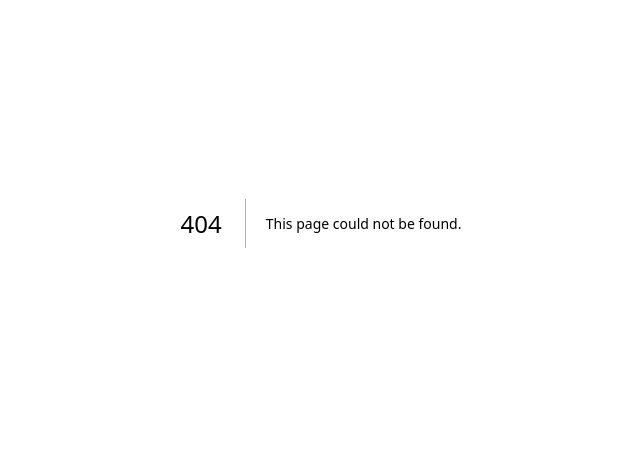
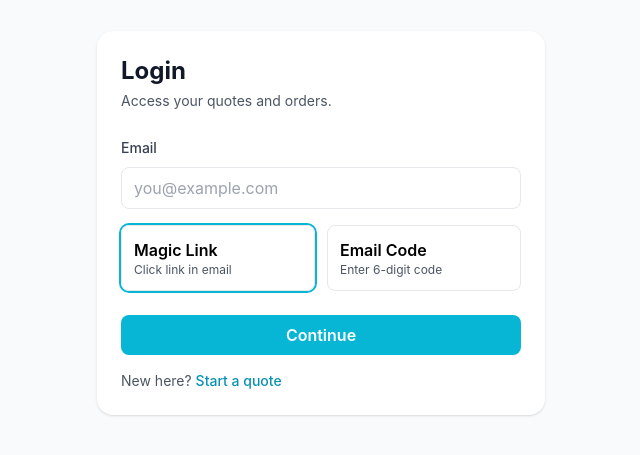
Before and after one commit to ssraminder/certified-translation-v2, a Next.js app: page /login in a window 1280 px wide. Before the commit this address had no page. Shown: the part 177-632 px from the top of the page, without its empty margins (319-959 px from the left). Built offline with nearby package versions, Linux system fonts and the light colour scheme.

Commit message:
Add login page with magic link and OTP flows
cgen-a2bd9d20e33a4ef6bdeaad4e307b391e

```diff
--- /dev/null
+++ b/pages/login.js
@@ -0,0 +1,128 @@
+import { useEffect, useState, useRef } from 'react';
+
+function EmailGreeting({ email, onKnown }){
+  const [info, setInfo] = useState(null);
+  useEffect(() => {
+    let active = true;
+    const run = async () => {
+      if (!email || !/[^\s@]+@[^\s@]+\.[^\s@]+/.test(email)) { setInfo(null); return; }
+      try {
+        const resp = await fetch('/api/check-email', { method: 'POST', headers: { 'Content-Type': 'application/json' }, body: JSON.stringify({ email }) });
+        const data = await resp.json();
+        if (!active) return;
+        setInfo(data);
+        if (data?.exists) onKnown?.(data);
+      } catch {}
+    };
+    run();
+    return () => { active = false; };
+  }, [email, onKnown]);
+  if (!info?.exists) return null;
+  return (
+    <div className="text-sm text-gray-700">Welcome back{info.first_name ? `, ${info.first_name}` : ''}!</div>
+  );
+}
+
+export default function Login(){
+  const [email, setEmail] = useState('');
+  const [method, setMethod] = useState('magic'); // 'magic' | 'otp'
+  const [status, setStatus] = useState('idle'); // idle | sending | code-sent
+  const [error, setError] = useState('');
+  const [otp, setOtp] = useState(['','','','','','']);
+  const inputsRef = useRef([]);
+
+  const onKnown = () => {};
+
+  const handleContinue = async () => {
+    setError('');
+    if (!email || !/[^\s@]+@[^\s@]+\.[^\s@]+/.test(email)) { setError('Enter a valid email'); return; }
+    try {
+      setStatus('sending');
+      if (method === 'magic') {
+        const resp = await fetch('/api/auth/magic-link/send', { method: 'POST', headers: { 'Content-Type': 'application/json' }, body: JSON.stringify({ email }) });
+        const data = await resp.json();
+        if (!resp.ok) throw new Error(data?.error || 'Failed');
+        setStatus('code-sent');
+      } else {
+        const resp = await fetch('/api/auth/otp/send', { method: 'POST', headers: { 'Content-Type': 'application/json' }, body: JSON.stringify({ email }) });
+        const data = await resp.json();
+        if (!resp.ok) throw new Error(data?.error || 'Failed');
+        setStatus('code-sent');
+        inputsRef.current[0]?.focus();
+      }
+    } catch (e) { setError(e.message); setStatus('idle'); }
+  };
+
+  const handleOtpChange = (idx, val) => {
+    if (!/^[0-9]?$/.test(val)) return;
+    const next = [...otp];
+    next[idx] = val;
+    setOtp(next);
+    if (val && idx < 5) inputsRef.current[idx+1]?.focus();
+    if (next.join('').length === 6) verifyCode(next.join(''));
+  };
+
+  const verifyCode = async (code) => {
+    try {
+      setError('');
+      const resp = await fetch('/api/auth/otp/verify', { method: 'POST', headers: { 'Content-Type': 'application/json' }, body: JSON.stringify({ email, code }) });
+      const data = await resp.json();
+      if (!resp.ok) throw new Error(data?.error || 'Invalid or expired code');
+      window.location.href = data.redirect || '/dashboard';
+    } catch (e) { setError(e.message); }
+  };
+
+  return (
+    <div className="min-h-screen flex items-center justify-center bg-gray-50 px-4 py-8">
+      <div className="w-full max-w-md bg-white rounded-2xl shadow p-6">
+        <h1 className="text-2xl font-bold text-gray-900">Login</h1>
+        <p className="text-sm text-gray-600 mt-1">Access your quotes and orders.</p>
+
+        <div className="mt-6 space-y-2">
+          <label className="text-sm font-medium text-gray-700">Email</label>
+          <input value={email} onChange={e=>setEmail(e.target.value)} onBlur={()=>{}}
+            className="w-full border rounded-lg px-3 py-2" placeholder="you@example.com" />
+          <EmailGreeting email={email} onKnown={onKnown} />
+        </div>
+
+        <div className="mt-4 grid grid-cols-2 gap-3">
+          <button onClick={()=>setMethod('magic')} className={(method==='magic'?'ring-2 ring-cyan-500 ':'')+"border rounded-lg p-3 text-left"}>
+            <div className="font-semibold">Magic Link</div>
+            <div className="text-xs text-gray-600">Click link in email</div>
+          </button>
+          <button onClick={()=>setMethod('otp')} className={(method==='otp'?'ring-2 ring-cyan-500 ':'')+"border rounded-lg p-3 text-left"}>
+            <div className="font-semibold">Email Code</div>
+            <div className="text-xs text-gray-600">Enter 6-digit code</div>
+          </button>
+        </div>
+
+        {error && <div className="mt-4 text-sm text-red-600">{error}</div>}
+
+        {status !== 'code-sent' || method==='magic' ? (
+          <div className="mt-6">
+            <button onClick={handleContinue} disabled={status==='sending'} className="w-full bg-cyan-500 hover:bg-cyan-600 text-white font-semibold rounded-lg py-2 disabled:opacity-60">
+              {status==='sending' ? 'Sending...' : 'Continue'}
+            </button>
+            {method==='magic' && status==='code-sent' && (
+              <div className="text-sm text-gray-700 mt-3">Check your email for a login link.</div>
+            )}
+            <div className="text-sm text-gray-600 mt-4">New here? <a href="/order/step-1" className="text-cyan-600 font-medium">Start a quote</a></div>
+          </div>
+        ) : (
+          <div className="mt-6">
+            <div className="flex gap-2 justify-between">
+              {otp.map((v,i)=> (
+                <input key={i} ref={el => inputsRef.current[i]=el} value={v} onChange={e=>handleOtpChange(i, e.target.value)} inputMode="numeric" maxLength={1}
+                  className="w-12 h-12 text-center border rounded-lg text-lg" />
+              ))}
+            </div>
+            <div className="flex items-center justify-between mt-4 text-sm text-gray-600">
+              <button onClick={handleContinue} className="text-cyan-600">Resend code</button>
+              <div>Expires in 10 minutes</div>
+            </div>
+          </div>
+        )}
+      </div>
+    </div>
+  );
+}
```
